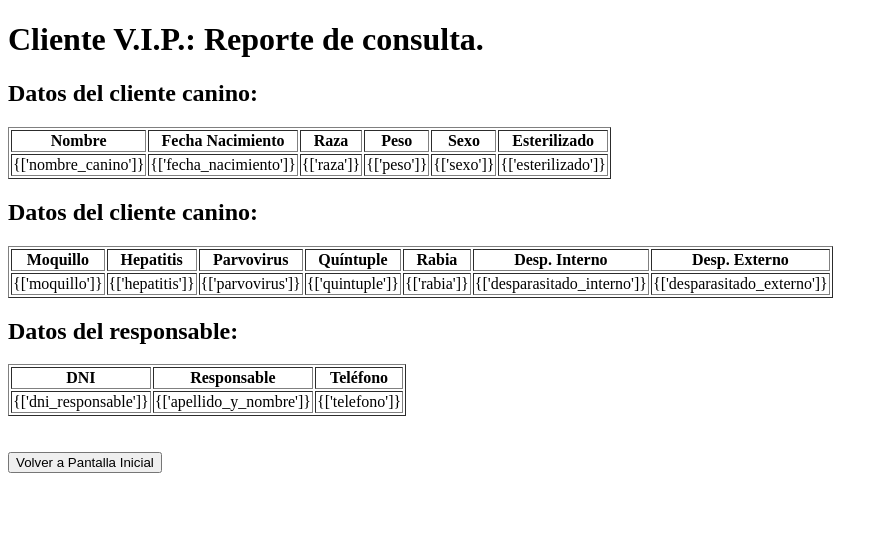
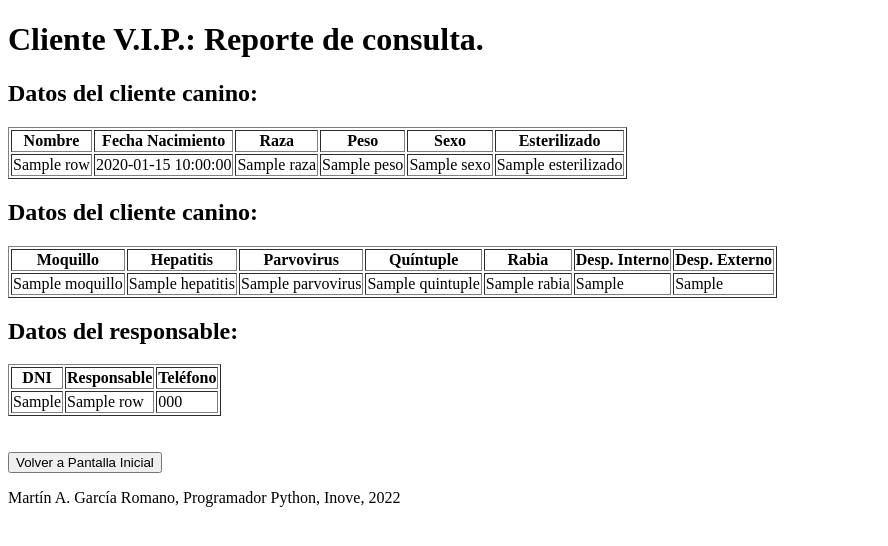
Before and after one commit to MAGarciaRomano/Inove_ProgramadorPython_ProyIntegrador, a Flask app: template templates/reporte_nombre_dni.html in a window 1280 px wide. Shown: the top 546 px of the page, without its empty margins (0-888 px from the left). Run offline with Flask 2, Linux system fonts and the light colour scheme; the template is opened without the code that fills it: most values are stand-ins (such as "Sample title", 1, 10 or a date in 2020).

Commit message:
Add files via upload

```diff
--- a/templates/consulta_nombre_dni.html
+++ b/templates/consulta_nombre_dni.html
@@ -20,10 +20,8 @@
         <input type="text" name="dni_responsable" minlenght="8" maxlenght="8"
             required><br><br>
 
-    </form>
+        <input type="submit" value="Consultar">
 
-    <form action="{{url_for('reporte_nombre_dni')}}">
-        <input type="submit" value="Consultar">
     </form>
 
 </body>
--- a/templates/index.html
+++ b/templates/index.html
@@ -15,7 +15,7 @@
         <input type="submit" value="Registrar nuevo cliente"/>
     </form>
 
-    <h3>[POST] /consulta por nombre del canino y DNI del responsable.</h3>
+    <h3>[POST] /consulta_nombre_dni ---> Consulta por nombre del canino y DNI del responsable.</h3>
     <form action="{{url_for('consulta_nombre_dni')}}">
         <input type="submit" value="Consulta por nombre y DNI"/>
     </form>
--- a/templates/registro.html
+++ b/templates/registro.html
@@ -45,9 +45,6 @@
     <label>Teléfono:</label>
     <input type="text" name="telefono" placeholder="hasta 12 dígitos"
         maxlenght="12" required><br><br>
-</form>
-
-<form action="{{url_for('index')}}">
     <input type="submit" value="Registrar">
 </form>
 
--- a/templates/reporte_nombre_dni.html
+++ b/templates/reporte_nombre_dni.html
@@ -21,14 +21,16 @@
             <th>Esterilizado</th>
         </tr>
 
+        {% for row in reporte %}
         <tr>
-            <td>{['nombre_canino']}</td>
-            <td>{['fecha_nacimiento']}</td>
-            <td>{['raza']}</td>
-            <td>{['peso']}</td>
-            <td>{['sexo']}</td>
-            <td>{['esterilizado']}</td>
+            <td>{{row['nombre_canino']}}</td>
+            <td>{{row['fecha_nacimiento']}}</td>
+            <td>{{row['raza']}}</td>
+            <td>{{row['peso']}}</td>
+            <td>{{row['sexo']}}</td>
+            <td>{{row['esterilizado']}}</td>
         </tr>
+        {% endfor %}
     </thead>
 </table>
 
@@ -45,15 +47,17 @@
             <th>Desp. Externo</th>
         </tr>
 
+        {% for row in reporte %}
         <tr>
-            <td>{['moquillo']}</td>
-            <td>{['hepatitis']}</td>
-            <td>{['parvovirus']}</td>
-            <td>{['quintuple']}</td>
-            <td>{['rabia']}</td>
-            <td>{['desparasitado_interno']}</td>
-            <td>{['desparasitado_externo']}</td>
+            <td>{{row['moquillo']}}</td>
+            <td>{{row['hepatitis']}}</td>
+            <td>{{row['parvovirus']}}</td>
+            <td>{{row['quintuple']}}</td>
+            <td>{{row['rabia']}}</td>
+            <td>{{row['desparasitado_interno']}}</td>
+            <td>{{row['desparasitado_externo']}}</td>
         </tr>
+        {% endfor %}
     </thead>
 </table>
 
@@ -66,11 +70,13 @@
             <th>Teléfono</th>
         </tr>
 
+        {% for row in reporte %}
         <tr>
-            <td>{['dni_responsable']}</td>
-            <td>{['apellido_y_nombre']}</td>
-            <td>{['telefono']}</td>
+            <td>{{row['dni_responsable']}}</td>
+            <td>{{row['apellido_y_nombre']}}</td>
+            <td>{{row['telefono']}}</td>
         </tr>
+        {% endfor %}
     </thead>
 </table>
 
@@ -82,3 +88,7 @@
 
 </body>
 </html>
+
+<footer>
+    <p>Martín A. García Romano, Programador Python, Inove, 2022</p>
+</footer>
```
